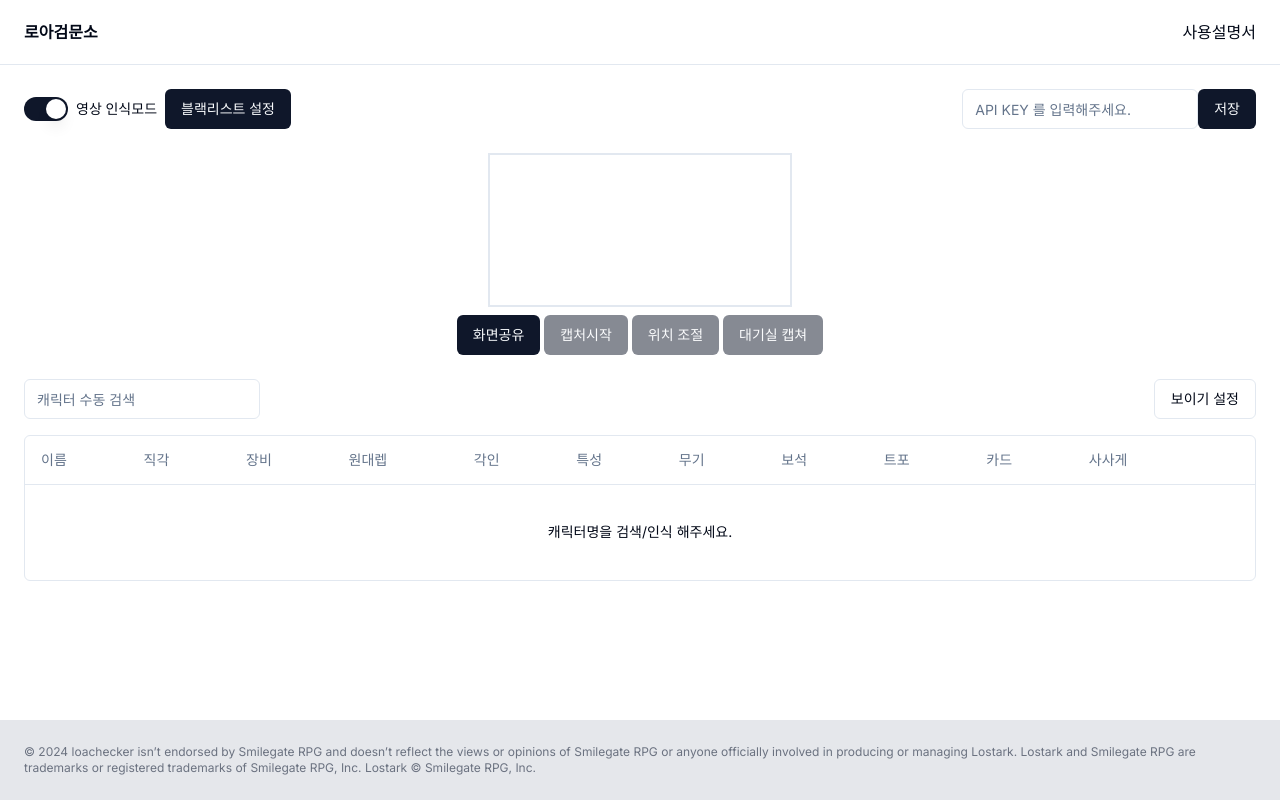
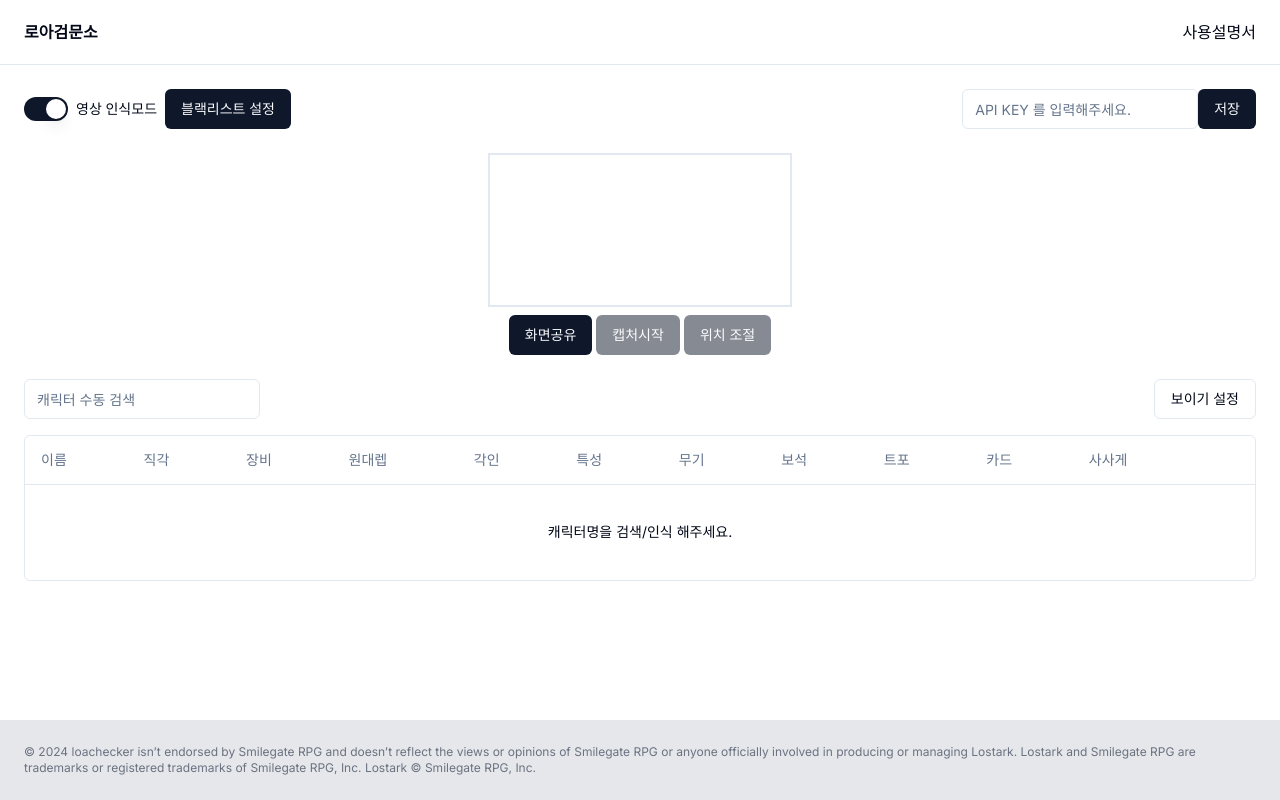
Before and after one commit to San-Goon/loa-checkpoint, a Next.js app: page / in a window 1280 px wide. Both pictures are taken after a click on the switch 46 px from the left and 109 px from the top of the page. Built offline with nearby package versions, Linux system fonts and the light colour scheme.

Commit message:
chore: disabled waiting room capture for release

```diff
--- a/src/app/_component/VideoSection.tsx
+++ b/src/app/_component/VideoSection.tsx
@@ -214,9 +214,9 @@ export default function VideoSection() {
           capturedImage={capturedImage}
           disabled={!isSharing || isCapturing}
         />
-        <Button onClick={onClickCaptureWaitingRoom} disabled={!isSharing}>
-          대기실 캡쳐
-        </Button>
+        {/*<Button onClick={onClickCaptureWaitingRoom} disabled={!isSharing}>*/}
+        {/*  대기실 캡쳐*/}
+        {/*</Button>*/}
       </div>
     </div>
   );
```
